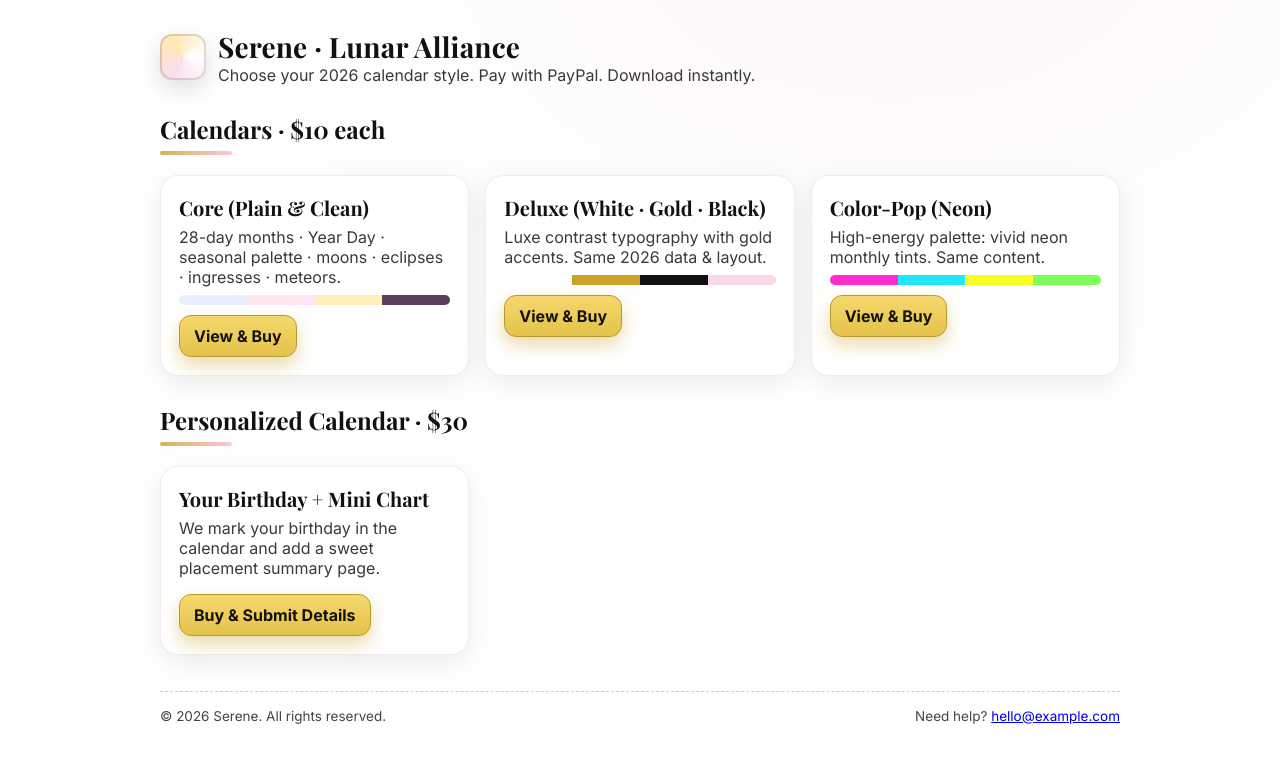
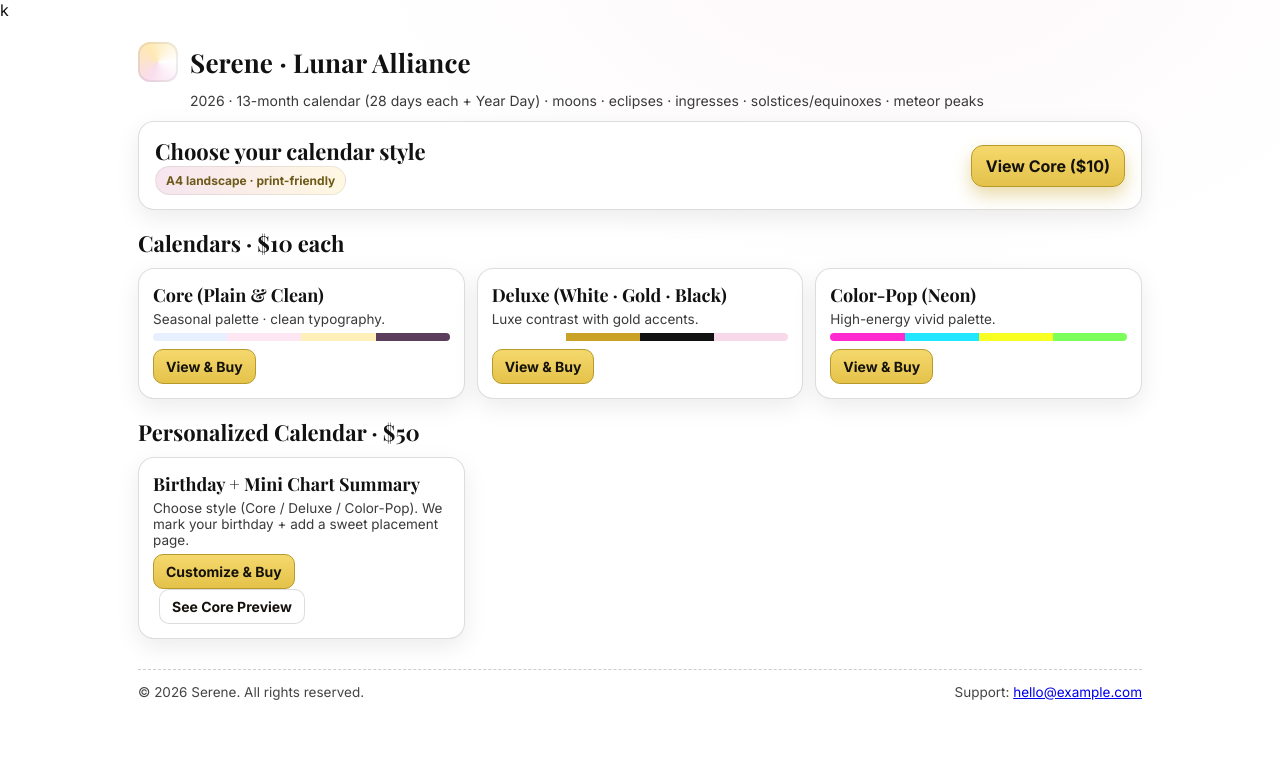
Before and after one commit to mirrorscripting/serene-site, a plain HTML site: page index.html in a window 1280 px wide. Drawn offline with nearby package versions, Linux system fonts and the light colour scheme.

Commit message:
Compact landing + Personalized 0 with style picker

```diff
--- a/index.html
+++ b/index.html
@@ -1,82 +1,110 @@
-<!doctype html>
+k<!doctype html>
 <html lang="en">
 <head>
 <meta charset="utf-8" />
 <meta name="viewport" content="width=device-width, initial-scale=1" />
 <title>Serene · Lunar Alliance</title>
-<link href="https://fonts.googleapis.com/css2?family=Playfair+Display:wght@400;600;700&family=Inter:wght@400;500;600;700&display=swap" rel="stylesheet">
+<link href="https://fonts.googleapis.com/css2?family=Playfair+Display:wght@600;700&family=Inter:wght@400;600;700&display=swap" rel="stylesheet">
 <style>
-  :root{--ink:#111;--soft:#3a3a3a;--ring:#0001;--gold:#C9A227;--pink:#F6E5EF;--radius:18px;--shadow:0 8px 30px rgba(0,0,0,.08)}
-  *{box-sizing:border-box} html,body{margin:0}
-  body{font-family:Inter,system-ui,Segoe UI,Roboto,Helvetica,Arial,sans-serif;color:var(--ink);
-       background: radial-gradient(1200px 800px at 70% -10%, #FDF7FA 0%, #fff 60%), linear-gradient(180deg,#fff 0%,#fff 60%,#FDF1F7 100%);}
-  .wrap{max-width:1000px;margin:0 auto;padding:28px 20px 80px}
-  .brand{display:flex;gap:12px;align-items:center;margin-bottom:18px}
-  .logo{width:46px;height:46px;border-radius:12px;background:conic-gradient(from 210deg,#f9ddec,#ffe9b3,#fff,#f9ddec);box-shadow:inset 0 0 0 2px #0002,0 8px 24px #0002}
-  .title{font:700 28px "Playfair Display",serif;letter-spacing:.2px}
-  .sub{color:var(--soft)}
-  .grid{display:grid;gap:16px;grid-template-columns:repeat(3,minmax(0,1fr));margin-top:20px}
+  :root{
+    --ink:#111; --soft:#3a3a3a; --ring:#0002; --gold:#C9A227; --pink:#F6E5EF;
+    --radius:16px; --shadow:0 8px 24px rgba(0,0,0,.08);
+  }
+  *{box-sizing:border-box}
+  html,body{margin:0}
+  body{
+    font-family:Inter,system-ui,Segoe UI,Roboto,Helvetica,Arial,sans-serif; color:var(--ink);
+    background: radial-gradient(900px 600px at 70% -10%, #FDF7FA 0%, #fff 60%), #fff;
+  }
+  .wrap{max-width:1040px;margin:0 auto;padding:22px 18px 64px}
+  /* Header (denser) */
+  .top{display:flex;align-items:center;gap:12px;margin-bottom:10px}
+  .logo{width:40px;height:40px;border-radius:12px; background:conic-gradient(from 210deg,#f9ddec,#ffe9b3,#fff,#f9ddec); box-shadow:inset 0 0 0 2px #0001}
+  .brand{font:700 26px "Playfair Display",serif; letter-spacing:.2px}
+  .sub{color:var(--soft); font-size:14px; margin-left:52px; margin-top:2px}
+  /* Hero strip */
+  .hero{
+    display:flex; align-items:center; justify-content:space-between; gap:14px;
+    background:#fff; border:1px solid var(--ring); border-radius:var(--radius); box-shadow:var(--shadow);
+    padding:14px 16px; margin-top:12px;
+  }
+  .hero h1{margin:0; font:700 22px "Playfair Display",serif}
+  .tag{display:inline-block; padding:6px 10px; border-radius:999px; background:linear-gradient(90deg,var(--pink),#fff8e2); border:1px solid #00000012; color:#6e5a19; font-weight:700; font-size:12px}
+  .cta{display:inline-block; padding:10px 14px; border-radius:12px; text-decoration:none; font-weight:700;
+       border:1px solid #b79a29; color:#14120b; background:linear-gradient(180deg,#f5d86d,#e4c24a); box-shadow:0 8px 18px #c9a22766}
+  /* Sections */
+  .section{display:flex; align-items:center; justify-content:space-between; margin:18px 0 10px}
+  .section h2{margin:0; font:700 22px "Playfair Display",serif}
+  /* Cards grid (compact) */
+  .grid{display:grid; gap:12px; grid-template-columns:repeat(3,minmax(0,1fr))}
   @media (max-width:980px){.grid{grid-template-columns:repeat(2,minmax(0,1fr))}}
-  @media (max-width:660px){.grid{grid-template-columns:1fr}}
-  .card{background:#fff;border:1px solid var(--ring);border-radius:var(--radius);box-shadow:var(--shadow);padding:18px}
-  .card h3{font:700 20px "Playfair Display",serif;margin:0 0 6px}
-  .card p{margin:6px 0;color:var(--soft)}
-  .swatch{height:10px;border-radius:6px;margin:8px 0 0;display:flex;overflow:hidden}
+  @media (max-width:640px){.grid{grid-template-columns:1fr}}
+  .card{background:#fff; border:1px solid var(--ring); border-radius:var(--radius); box-shadow:var(--shadow); padding:14px}
+  .card h3{margin:0 0 4px; font:700 18px "Playfair Display",serif}
+  .muted{margin:2px 0 6px; color:var(--soft); font-size:13.5px}
+  .swatch{height:8px; border-radius:6px; overflow:hidden; display:flex; margin:6px 0 8px}
   .swatch span{flex:1}
-  .btn{display:inline-block;margin-top:10px;padding:10px 14px;border-radius:12px;text-decoration:none;
-       font-weight:700;border:1px solid #b79a29;color:#14120b;background:linear-gradient(180deg,#f5d86d,#e4c24a);box-shadow:0 8px 18px #c9a22766}
-  .btn.secondary{background:#fff;border:1px solid #0002;box-shadow:none}
-  .section{font:700 24px "Playfair Display",serif;margin:28px 0 6px;position:relative}
-  .section:after{content:"";display:block;height:4px;width:72px;border-radius:999px;background:linear-gradient(90deg,var(--gold),#ffb7d6);margin-top:6px;opacity:.8}
-  footer{margin-top:36px;padding-top:16px;border-top:1px dashed #0003;font-size:13.5px;color:#444;display:flex;justify-content:space-between;flex-wrap:wrap;gap:10px}
+  .btn{display:inline-block; padding:8px 12px; border-radius:10px; text-decoration:none; font-weight:700; font-size:14px;
+       border:1px solid #b79a29; color:#14120b; background:linear-gradient(180deg,#f5d86d,#e4c24a)}
+  .btn.ghost{background:#fff; border:1px solid #0002}
+  footer{margin-top:30px; padding-top:14px; border-top:1px dashed #00000033; font-size:13.5px; color:#444; display:flex; justify-content:space-between; gap:10px; flex-wrap:wrap}
 </style>
 </head>
 <body>
   <div class="wrap">
-  <div class="brand">
+    <div class="top">
       <div class="logo" aria-hidden="true"></div>
+      <div class="brand">Serene · Lunar Alliance</div>
+    </div>
+    <div class="sub">2026 · 13-month calendar (28 days each + Year Day) · moons · eclipses · ingresses · solstices/equinoxes · meteor peaks</div>
+
+    <div class="hero">
       <div>
-      <div class="title">Serene · Lunar Alliance</div>
-      <div class="sub">Choose your 2026 calendar style. Pay with PayPal. Download instantly.</div>
+        <h1>Choose your calendar style</h1>
+        <span class="tag">A4 landscape · print-friendly</span>
       </div>
+      <a class="cta" href="product.html?v=core">View Core ($10)</a>
     </div>
 
-  <h2 class="section">Calendars · $10 each</h2>
+    <div class="section">
+      <h2>Calendars · $10 each</h2>
+    </div>
     <div class="grid">
       <div class="card">
         <h3>Core (Plain & Clean)</h3>
-      <p>28-day months · Year Day · seasonal palette · moons · eclipses · ingresses · meteors.</p>
+        <p class="muted">Seasonal palette · clean typography.</p>
         <div class="swatch"><span style="background:#e6f0ff"></span><span style="background:#ffe6f3"></span><span style="background:#ffefb8"></span><span style="background:#5b3e5b"></span></div>
         <a class="btn" href="product.html?v=core">View & Buy</a>
       </div>
-
       <div class="card">
         <h3>Deluxe (White · Gold · Black)</h3>
-      <p>Luxe contrast typography with gold accents. Same 2026 data & layout.</p>
+        <p class="muted">Luxe contrast with gold accents.</p>
         <div class="swatch"><span style="background:#ffffff"></span><span style="background:#c9a227"></span><span style="background:#111111"></span><span style="background:#f7d9e9"></span></div>
         <a class="btn" href="product.html?v=deluxe">View & Buy</a>
       </div>
-
       <div class="card">
         <h3>Color-Pop (Neon)</h3>
-      <p>High-energy palette: vivid neon monthly tints. Same content.</p>
+        <p class="muted">High-energy vivid palette.</p>
         <div class="swatch"><span style="background:#ff2bd1"></span><span style="background:#21e6ff"></span><span style="background:#f9ff21"></span><span style="background:#7cff5b"></span></div>
         <a class="btn" href="product.html?v=color">View & Buy</a>
       </div>
     </div>
 
-  <h2 class="section">Personalized Calendar · $30</h2>
+    <div class="section">
+      <h2>Personalized Calendar · $50</h2>
+    </div>
     <div class="grid">
       <div class="card">
-      <h3>Your Birthday + Mini Chart</h3>
-      <p>We mark your birthday in the calendar and add a sweet placement summary page.</p>
-      <a class="btn" href="personalized.html">Buy & Submit Details</a>
+        <h3>Birthday + Mini Chart Summary</h3>
+        <p class="muted">Choose style (Core / Deluxe / Color-Pop). We mark your birthday + add a sweet placement page.</p>
+        <a class="btn" href="personalized.html">Customize & Buy</a>
+        <a class="btn ghost" href="product.html?v=core" style="margin-left:6px">See Core Preview</a>
       </div>
     </div>
 
     <footer>
       <div>© 2026 Serene. All rights reserved.</div>
-    <div>Need help? <a href="mailto:hello@example.com">hello@example.com</a></div>
+      <div>Support: <a href="mailto:hello@example.com">hello@example.com</a></div>
     </footer>
   </div>
 </body>
```
Also changed, not shown: personalized.html (+107 -103 lines). Lines whose indentation alone changed are shown as unchanged.
